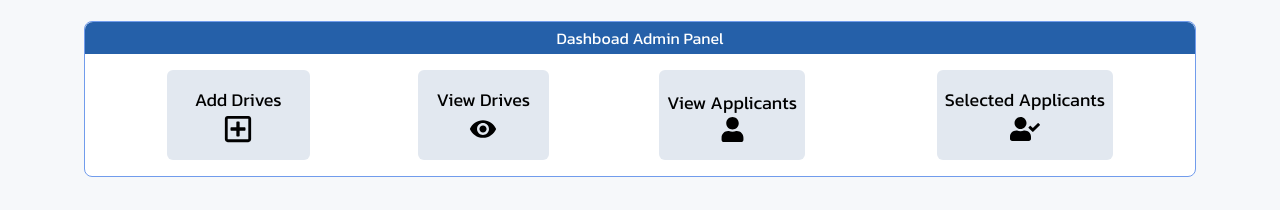
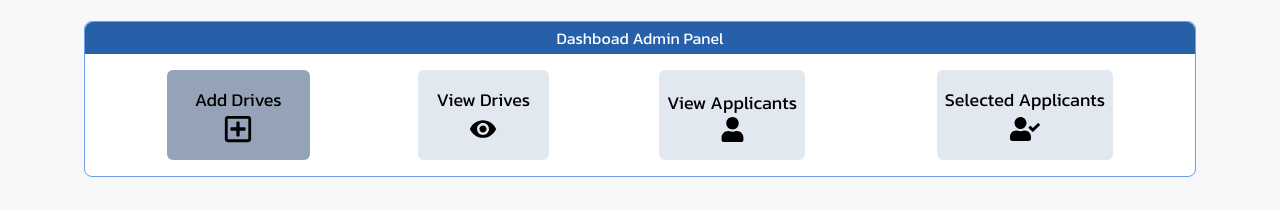
Before and after one commit to Babithkp/Placement-cell-NextJS, a Next.js app: page /placementUserDashboard/1 in a window 1280 px wide. Shown: the part 357-567 px from the top of the page. Built offline with nearby package versions, Linux system fonts and the light colour scheme; no server answers; the database is empty; what tailwindcss-3d would draw is missing.

Commit message:
finishing touch

```diff
--- a/src/components/login/CardContainer.tsx
+++ b/src/components/login/CardContainer.tsx
@@ -19,7 +19,7 @@ export default function CardContainer() {
   }
 
   return (
-    <div className="relative w-[80%] rounded-3xl h-[100vh]  flex flex-col justify-center ">
+    <div className="relative w-[80%] rounded-3xl h-[100vh]  flex flex-col justify-center -mt-5">
       <div
         className={clsx(
           " absolute left-0   w-[99%] overflow-hidden rounded-lg bg-slate-200  duration-1000 ",
@@ -39,7 +39,6 @@ export default function CardContainer() {
       >
         <SiginContainer onclicks={onFlipHandler}/>
       </div>
-      <Button onClick={() => setFlip(!flip)} className="w-fit">flip</Button>
     </div>
   );
 }
--- a/src/components/navbar/Navbar.tsx
+++ b/src/components/navbar/Navbar.tsx
@@ -226,7 +226,7 @@ export default function Navbar() {
                             <p className="font-extrabold">
                               {Company.companyName}
                             </p>
-                            <p className="text-sm text-slate-400">
+                            <p className="text-sm text-slate-400 font-bold">
                               {Company.jobtTitle}
                             </p>
                             {Company.announcement.map(
--- a/src/components/placementUserDashboard/PlacementContainer.tsx
+++ b/src/components/placementUserDashboard/PlacementContainer.tsx
@@ -89,6 +89,10 @@ export default function PlacementContainer() {
         viewDrives={viewDriversHandler}
         viewApplicents={viewApplicantsHandler}
         selectedApplicents={selectedApplicantsHandler}
+        addDrivesCom={addDrives}
+        viewDrivesCom={viewDrives}
+        viewApplicantsCom={viewApplicants}
+        selectedApplicants={selectedApplicants}
       />
         {addDrives && userInfo &&(
           <div className="mt-4 ">
--- a/src/components/placementUserDashboard/PlacementFilter.tsx
+++ b/src/components/placementUserDashboard/PlacementFilter.tsx
@@ -5,8 +5,10 @@ import Results from "../jobListing/Results";
 import { IoMdEye } from "react-icons/io";
 import { FaUser } from "react-icons/fa";
 import { FaUserCheck } from "react-icons/fa";
+import clsx from "clsx";
 
-export default function PlacementFilter({addDrives,viewApplicents,selectedApplicents,viewDrives}:any) {
+export default function PlacementFilter({addDrives,viewApplicents,selectedApplicents,viewDrives,addDrivesCom,viewDrivesCom,viewApplicantsCom,selectedApplicants}:any) {
+
   return (
     <section className="rounded-lg bg-[#FFFFFF] border-[#719CEC] border">
       <div>
@@ -15,25 +17,25 @@ export default function PlacementFilter({addDrives,viewApplicents,selectedApplic
         </h4>
         <div className="flex justify-around p-4 ">
           <div>
-            <Button onClick={()=>addDrives()} className="flex h-full flex-col rounded-md bg-slate-200 p-4 text-lg text-black hover:bg-slate-400 w-[120%]">
+            <Button onClick={()=>addDrives()} className={clsx("flex h-full flex-col rounded-md bg-slate-200 p-4 text-lg text-black hover:bg-slate-400 w-[120%]",addDrivesCom ? "bg-slate-400" :"")}>
               <p>Add Drives</p>
               <FaRegPlusSquare size={30} />
             </Button>
           </div>
           <div>
-            <Button onClick={()=>viewDrives()} className="flex h-full flex-col rounded-md bg-slate-200 p-2 text-lg text-black hover:bg-slate-400 w-[120%]">
+            <Button onClick={()=>viewDrives()} className={clsx("flex h-full flex-col rounded-md bg-slate-200 p-2 text-lg text-black hover:bg-slate-400 w-[120%]",viewDrivesCom ? "bg-slate-400" :"")}>
               <p>View Drives</p>
               <IoMdEye size={30} />
             </Button>
           </div>
           <div>
-            <Button onClick={()=>viewApplicents()} className="flex h-full flex-col rounded-md bg-slate-200 p-2 text-lg text-black hover:bg-slate-400">
+            <Button onClick={()=>viewApplicents()} className={clsx("flex h-full flex-col rounded-md bg-slate-200 p-2 text-lg text-black hover:bg-slate-400",viewApplicantsCom ? "bg-slate-400" :"")}>
               <p>View Applicants</p>
               <FaUser size={25} />
             </Button>
           </div>
           <div>
-            <Button onClick={()=>selectedApplicents()} className="flex h-full flex-col rounded-md bg-slate-200 p-2 text-lg text-black hover:bg-slate-400">
+            <Button onClick={()=>selectedApplicents()} className={clsx("flex h-full flex-col rounded-md bg-slate-200 p-2 text-lg text-black hover:bg-slate-400",selectedApplicants ? "bg-slate-400" :"")}>
               <p>Selected Applicants</p>
               <FaUserCheck size={30} />
             </Button>
```
